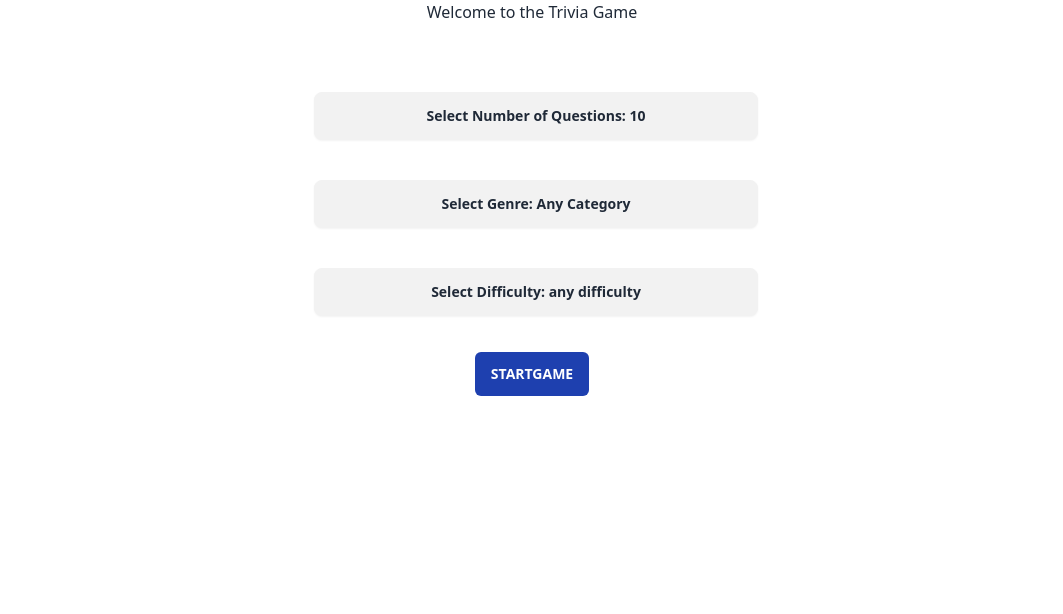
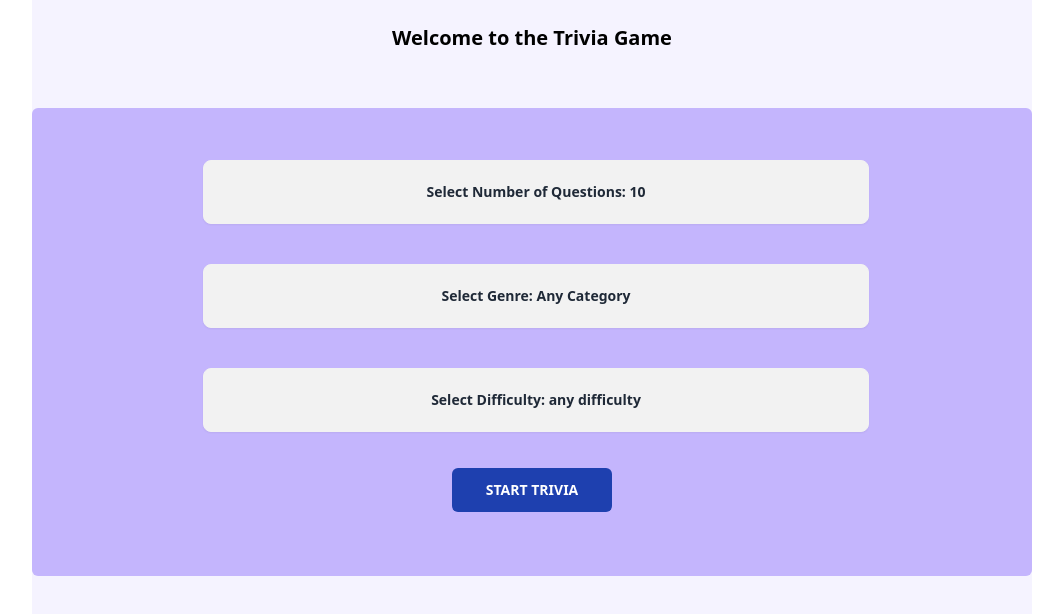
Before and after one commit to JamaicaWater71/trivia-app, a Vue app: page / in a window 1280 px wide. Shown: the top 614 px of the page, without its empty margins (108-1171 px from the left). Built offline with nearby package versions, Linux system fonts and the light colour scheme; the HTML template or start-up script is replaced by a standard one.

Commit message:
Style changes

```diff
--- a/src/App.vue
+++ b/src/App.vue
@@ -10,6 +10,7 @@ import { RouterView } from "vue-router";
 <style scoped>
 .container {
   max-width: 1000px;
+  height: 100vh;
   margin: 0 auto;
 }
 </style>
--- a/src/components/TriviaSettings.vue
+++ b/src/components/TriviaSettings.vue
@@ -1,7 +1,7 @@
 <template>
-  <div class="container w-2/3 flex flex-col items-center">
-    <details class="dropdown w-2/3 mt-8" ref="dropdownDetails1">
-      <summary class="m-1 btn w-full">
+  <div class="container flex flex-col items-center">
+    <details class="dropdown w-2/3 mt-4" ref="dropdownDetails1">
+      <summary class="m-1 btn w-full h-16">
         Select Number of Questions: {{ selectedAmount }}
       </summary>
       <ul
@@ -13,29 +13,35 @@
       </ul>
     </details>
     <details class="dropdown w-2/3 mt-8" ref="dropdownDetails2">
-      <summary class="m-1 btn w-full">
+      <summary class="m-1 btn w-full h-16">
         Select Genre: {{ selectedGenre.name }}
       </summary>
       <ul
-        class="p-2 shadow menu dropdown-content z-[1] bg-base-100 rounded-md w-full"
+        class="p-2 shadow dropdown-content z-[1] bg-base-100 rounded-md w-full max-h-80 overflow-y-auto flex flex-col"
       >
         <li
           v-for="genre in triviaGenres"
           :key="genre.id"
           @click="closeDropdown2(genre)"
+          class="py-2 text-center cursor-pointer hover:bg-gray-200 rounded-md"
         >
           <a>{{ genre.name }}</a>
         </li>
       </ul>
     </details>
     <details class="dropdown w-2/3 mt-8" ref="dropdownDetails3">
-      <summary class="m-1 btn w-full">
+      <summary class="m-1 btn w-full h-16">
         Select Difficulty: {{ selectedDifficulty }}
       </summary>
       <ul
         class="p-2 shadow menu dropdown-content z-[1] bg-base-100 rounded-md w-full"
       >
-        <li v-for="d in difficulty" :key="d" @click="closeDropdown3(d)">
+        <li
+          v-for="d in difficulty"
+          :key="d"
+          @click="closeDropdown3(d)"
+          class="text-center"
+        >
           <a>{{ d }}</a>
         </li>
       </ul>
--- a/src/views/HomePage.vue
+++ b/src/views/HomePage.vue
@@ -1,24 +1,39 @@
 <template>
-  <h1 class="text-center">Welcome to the Trivia Game</h1>
-  <div class="settings-container flex justify-center my-8">
+  <div
+    class="page w-full h-full flex flex-col items-center bg-violet-50 text-black"
+  >
+    <div class="text-center py-6 font-semibold text-xl">
+      Welcome to the Trivia Game
+    </div>
+    <div
+      class="settings-container py-8 w-full flex flex-col justify-center items-center my-8 bg-violet-300 rounded-md"
+    >
       <TriviaSettings
         @num-selected="updateNumQuestions"
         @genre-selected="updateGenre"
         @difficulty-selected="updateDifficulty"
       />
+
+      <button
+        @click="startGame"
+        class="block cursor-pointer w-40 my-8 rounded-md bg-blue-800 px-4 py-3 text-center text-sm font-semibold uppercase text-white transition duration-200 ease-in-out hover:bg-gray-900"
+      >
+        Start Trivia
+      </button>
     </div>
-  <div class="button flex justify-center">
+    <!-- <div class="button flex justify-center">
       <button
         @click="startGame"
         class="inline-block cursor-pointer rounded-md bg-blue-800 px-4 py-3 text-center text-sm font-semibold uppercase text-white transition duration-200 ease-in-out hover:bg-gray-900"
       >
-      StartGame
+        Start Trivia
       </button>
-  </div>
+    </div> -->
     <div v-if="isLoading" class="isLoading">
       <div v-for="q in Questions" :key="q.question" class="q-loop pt-6">
         <div class="question">
           {{ q.question }}
+        </div>
       </div>
     </div>
   </div>
```
Lines whose indentation alone changed are shown as unchanged.
